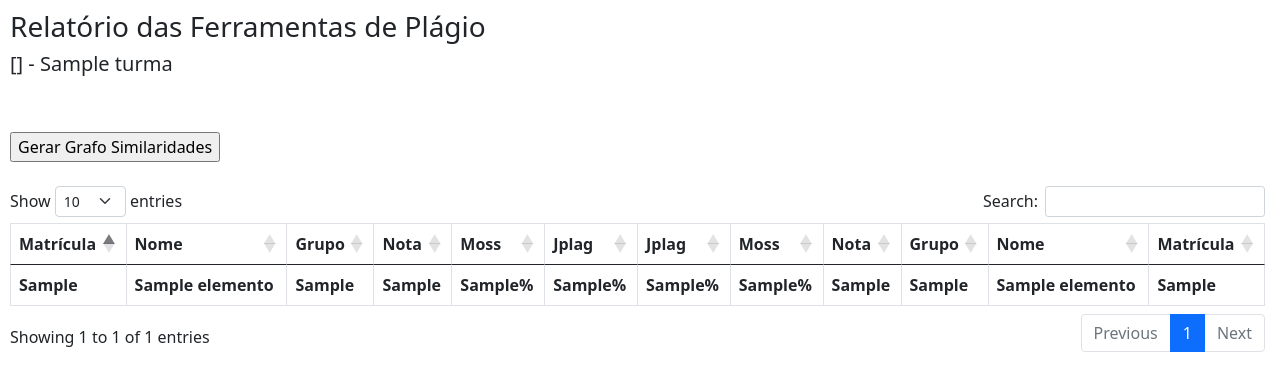
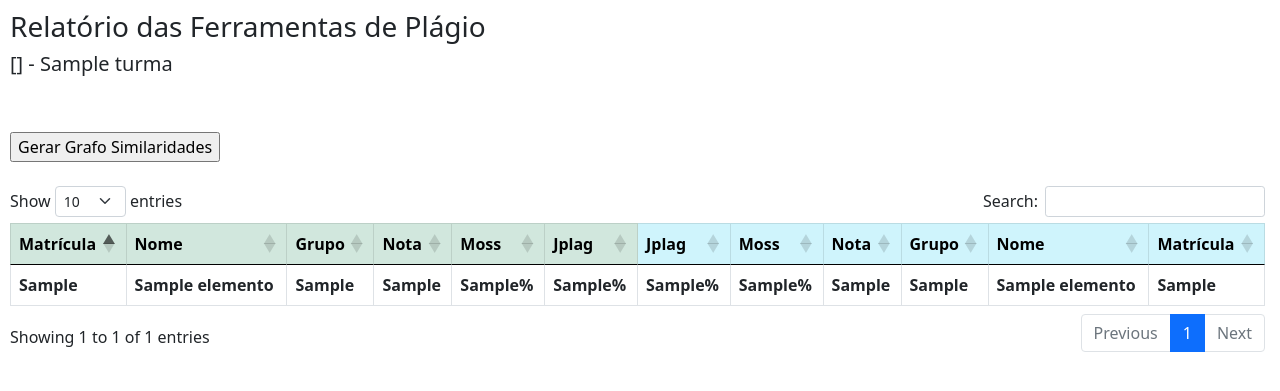
Before and after one commit to rodrigo-aniceto/ProjPlag, a Flask app: template src/templates/relatorioferramentas.html in a window 1280 px wide. Shown: the part 56-447 px from the top of the page. Run offline with Flask 2, Linux system fonts and the light colour scheme; the template is opened without the code that fills it: most values are stand-ins (such as "Sample title", 1, 10 or a date in 2020); lists and menus that the app fills with data are empty; parts of the project's set-up code (start-up, migrations or seed data) failed here and were passed over; some libraries are stand-ins or nearby versions.

Commit message:
fix visuais

```diff
--- a/src/templates/relatorioferramentas.html
+++ b/src/templates/relatorioferramentas.html
@@ -51,18 +51,18 @@
     <table id="alunos-turma" class="table table-bordered table-condensed table-hover">
         <thead>
             <tr class="active">
-                <th class="col-esq">Matrícula</th>
-                <th class="col-esq">Nome</th>
-                <th class="col-esq">Grupo</th>
-                <th class="col-esq">Nota</th>
-                <th class="col-esq">Moss</th>
-                <th class="col-esq">Jplag</th>
-                <th class="col-dir">Jplag</th>
-                <th class="col-dir">Moss</th>
-                <th class="col-dir">Nota</th>
-                <th class="col-dir">Grupo</th>
-                <th class="col-dir">Nome</th>
-                <th class="col-dir">Matrícula</th>
+                <th class="table-success">Matrícula</th>
+                <th class="table-success">Nome</th>
+                <th class="table-success">Grupo</th>
+                <th class="table-success">Nota</th>
+                <th class="table-success">Moss</th>
+                <th class="table-success">Jplag</th>
+                <th class="table-info">Jplag</th>
+                <th class="table-info">Moss</th>
+                <th class="table-info">Nota</th>
+                <th class="table-info">Grupo</th>
+                <th class="table-info">Nome</th>
+                <th class="table-info">Matrícula</th>
             </tr>
         </thead>
         <tbody>
```
Also changed, not shown: src/templates/relatoriotrabalho.html (+9 -9 lines), src/templates/relatorioturma.html (+4 -4 lines).
